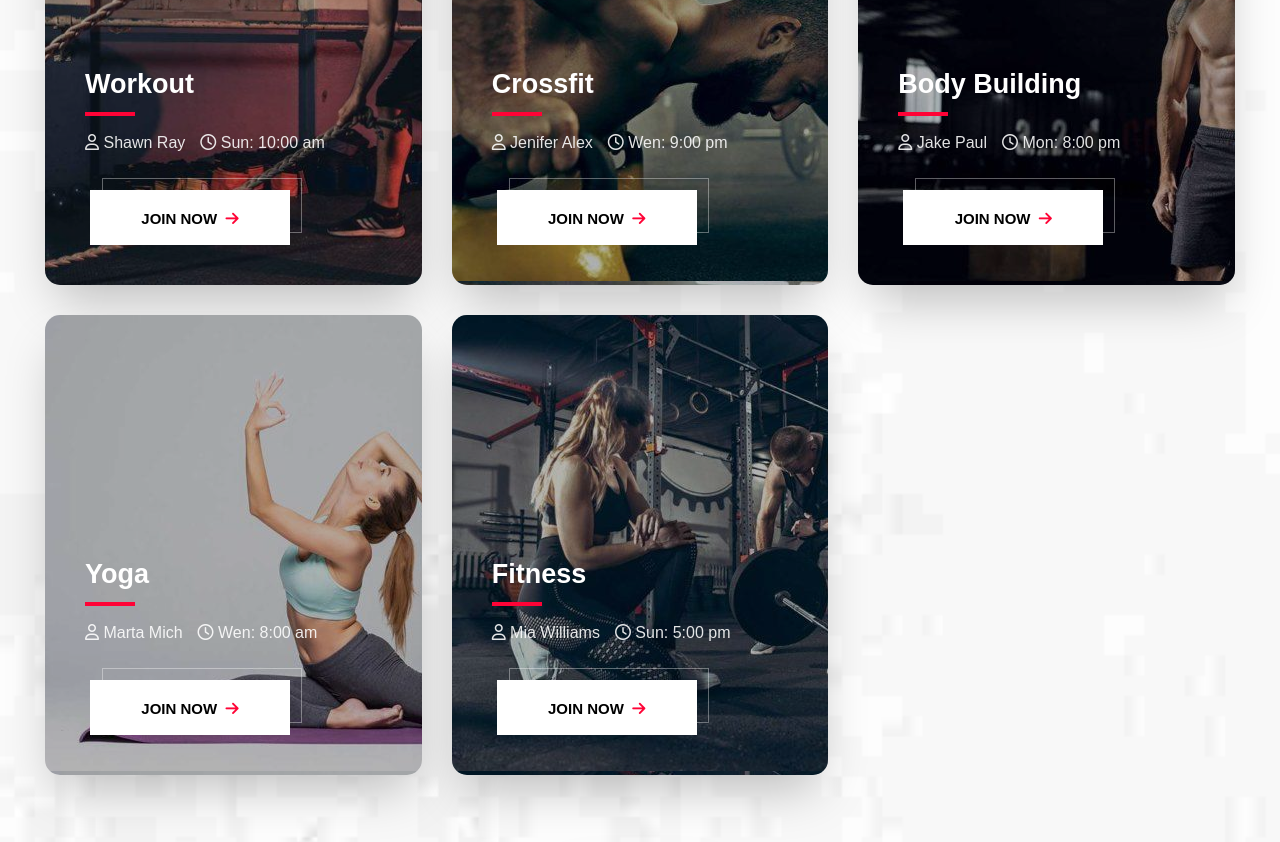
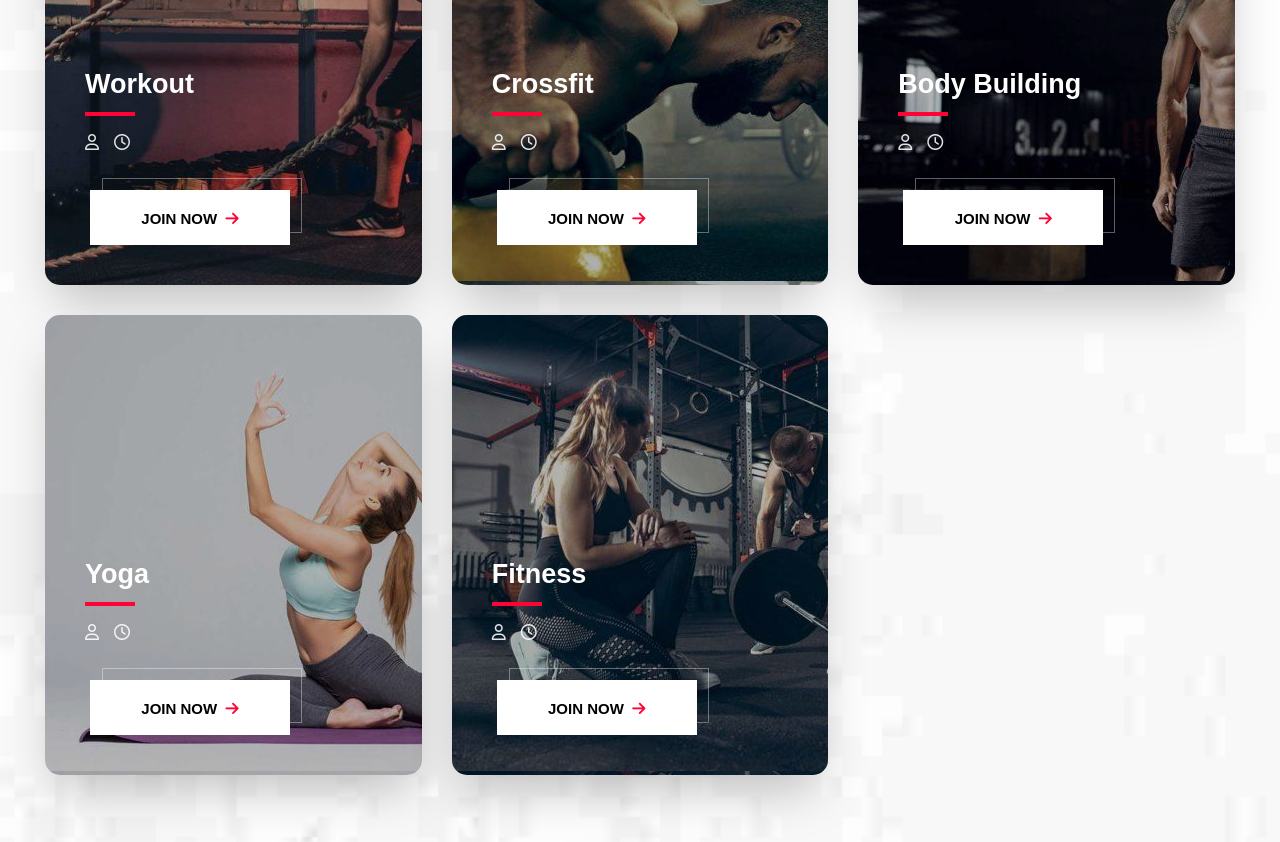
Before and after one commit to RajeshK1006/Body-Life, a React (Create React App) app: page /classes in a window 1280 px wide. Shown: the part 1100-1942 px from the top of the page. Built offline with nearby package versions, Linux system fonts and the light colour scheme; no server answers.

Commit message:
Update Classes.jsx

```diff
--- a/src/Pages/Classes.jsx
+++ b/src/Pages/Classes.jsx
@@ -23,16 +23,16 @@ function Classes() {
           }`}
         >
           <ClassesBox bgImg="cycling-bg" title="Cycling" trainer="            " date="     " />
-          <ClassesBox bgImg="meditaion-bg" title="Meditation" trainer="Maria Mich" date="Fri: 1:00 pm" />
+          <ClassesBox bgImg="meditaion-bg" title="Meditation" trainer="" date="" />
           {/* <ClassesBox bgImg="mma-bg" title="Boxing" trainer="John Flex" date="Tue: 4:00 pm" /> */}
           {/* <ClassesBox bgImg="karate-bg" title="Karate" trainer="David Rich" date="Sat: 9:00 am" /> */}
-          <ClassesBox bgImg="powerlift-bg" title="Power Lifting" trainer="Larry Wheels" date="Mon: 8:00 pm" />
-          <ClassesBox bgImg="workout-bg" title="Workout" trainer="Shawn Ray" date="Sun: 10:00 am" />
-          <ClassesBox bgImg="crossfit-bg" title="Crossfit" trainer="Jenifer Alex" date="Wen: 9:00 pm" />
+          <ClassesBox bgImg="powerlift-bg" title="Power Lifting" trainer="" date="" />
+          <ClassesBox bgImg="workout-bg" title="Workout" trainer="" date="" />
+          <ClassesBox bgImg="crossfit-bg" title="Crossfit" trainer="" date="" />
           {/* <ClassesBox bgImg="running-bg" title="Running" trainer="Zinia Zessy" date="Fri: 6:00 am" /> */}
-          <ClassesBox bgImg="bodybuilding-bg" title="Body Building" trainer="Jake Paul" date="Mon: 8:00 pm" />
-          <ClassesBox bgImg="yoga-bg" title="Yoga" trainer="Marta Mich" date="Wen: 8:00 am" />
-          <ClassesBox bgImg="fitness-bg" title="Fitness" trainer="Mia Williams" date="Sun: 5:00 pm" />
+          <ClassesBox bgImg="bodybuilding-bg" title="Body Building" trainer="" date="" />
+          <ClassesBox bgImg="yoga-bg" title="Yoga" trainer="" date="" />
+          <ClassesBox bgImg="fitness-bg" title="Fitness" trainer="" date="" />
         </div>
 
         {/* boxes 2*/}
```
